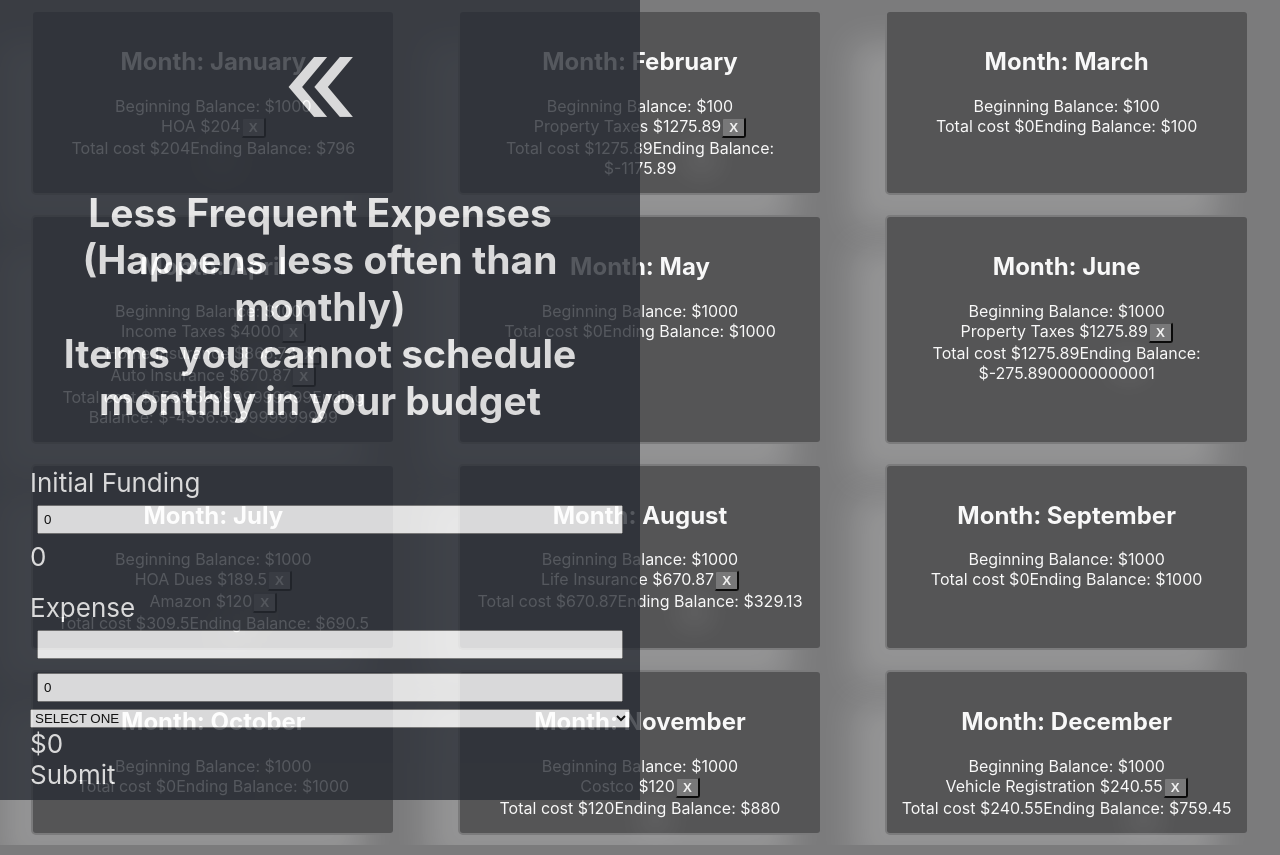
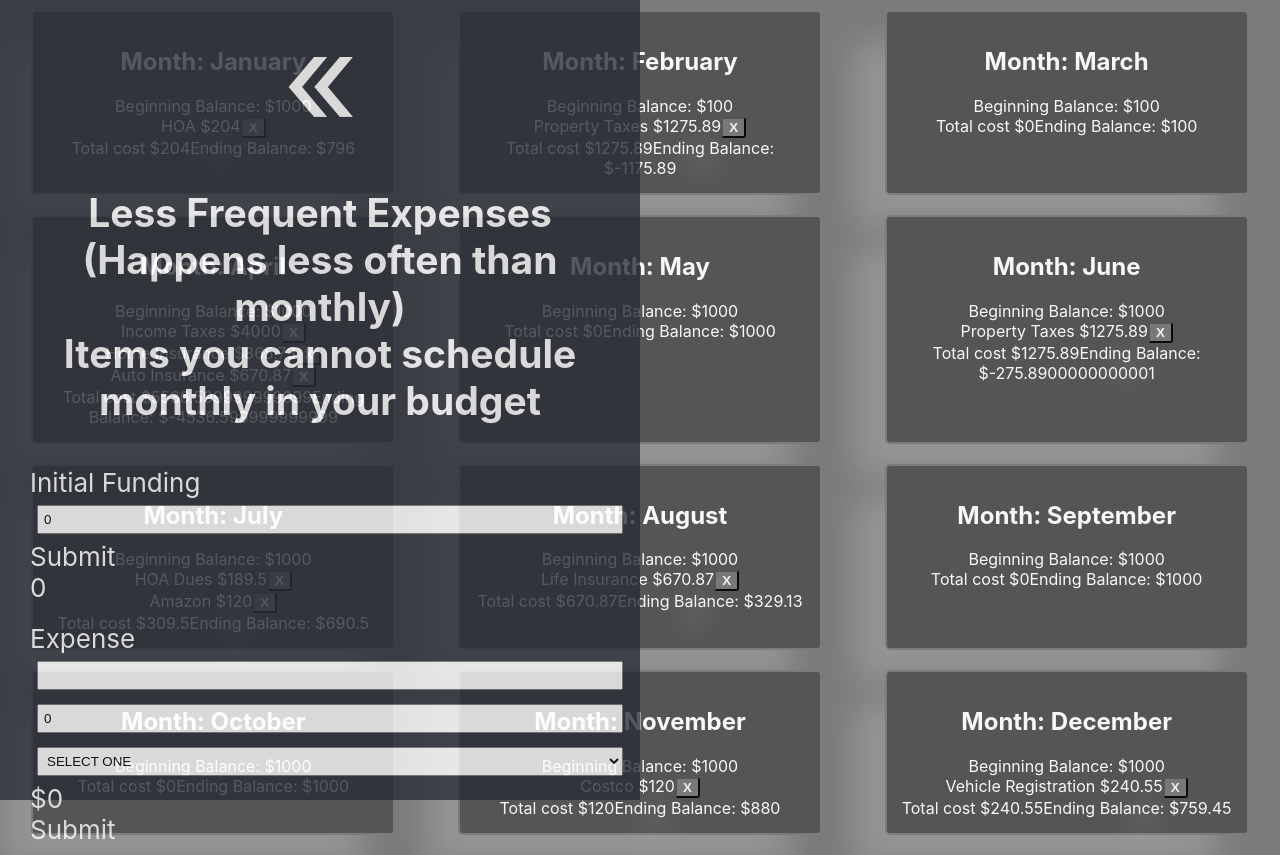
Before and after one commit to saykaren/SinkingFund, a React (Create React App) app: page / in a window 1280 px wide. Built offline with nearby package versions, Linux system fonts and the light colour scheme.

Commit message:
Got intial funding to update

```diff
--- a/src/Components/App/App.tsx
+++ b/src/Components/App/App.tsx
@@ -127,6 +127,14 @@ function App() {
     console.log(`cost title ${costTitle} for ${costAmount} for the month of ${optionsState}`);
   }
 
+  const handleObjectInitialFundingUpdate = ()=>{
+    if(initialFunding > 0 ){
+      let object = [...data];
+      object[0].begBalance = initialFunding;
+      setData(object);
+    }
+  }
+
   return (
     <div className="App">
       {menu === false && (
@@ -157,6 +165,7 @@ function App() {
                   }
                   className="inputBox"
                 ></input>
+                <div onClick={(e)=>handleObjectInitialFundingUpdate()}>Submit</div>
                 {initialFunding}
               </label>
             </div>
@@ -177,7 +186,7 @@ function App() {
                   }
                   className="inputBox"
                 ></input>
-                <select id="month" value={optionsState} onChange={(e)=>setOptionsState(e.currentTarget.value)} required>
+                <select id="month" value={optionsState} onChange={(e)=>setOptionsState(e.currentTarget.value)} required className="inputBox">
                   <option value="January">SELECT ONE</option>
                   <option value="January">January</option>
                   <option value="February">February</option>
```
